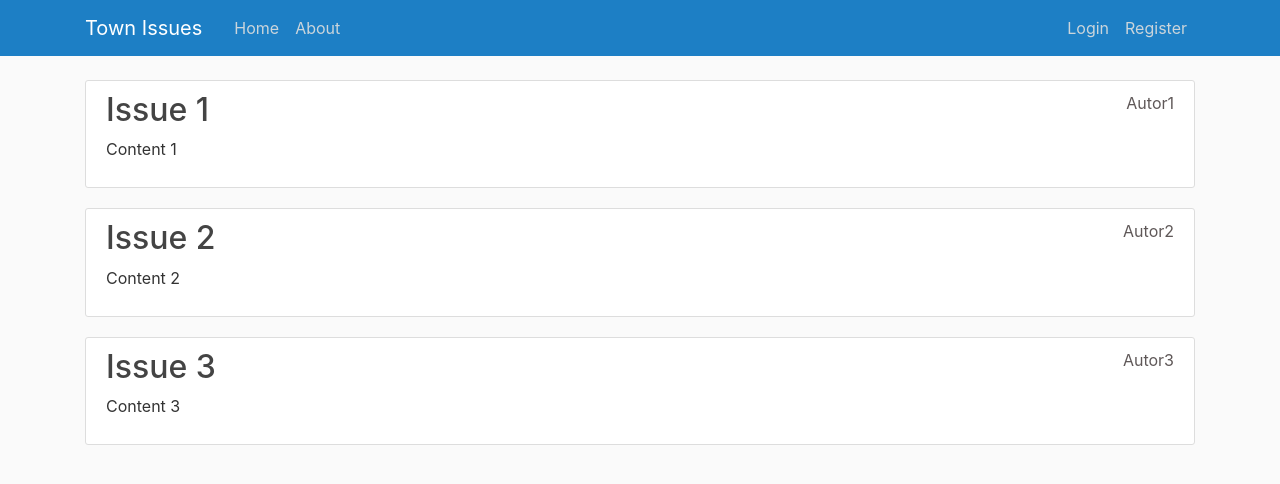
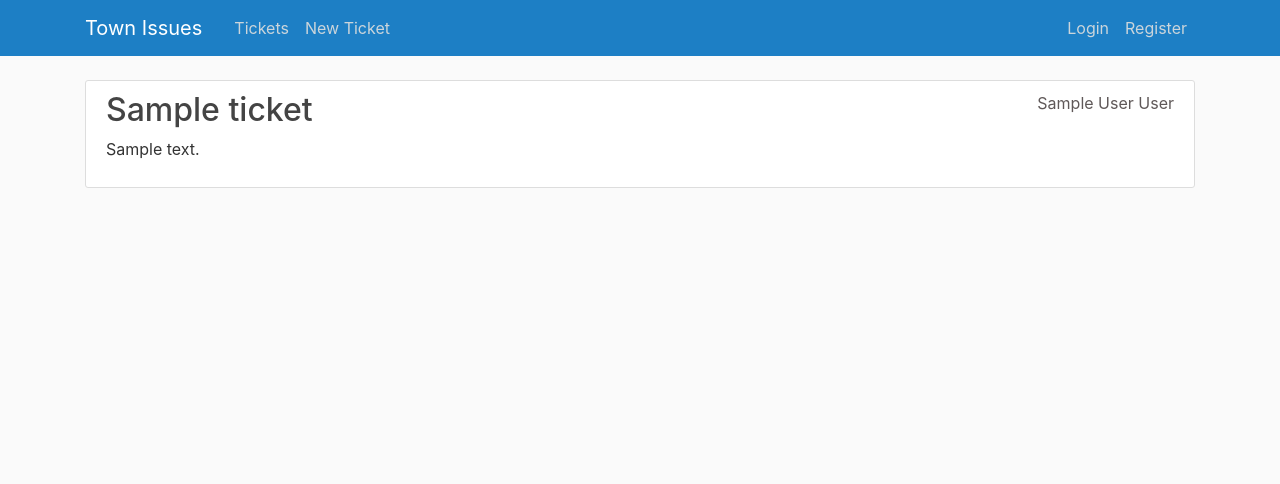
Before and after one commit to xvigo/IIS-project-2022, a Flask app: page / in a window 1280 px wide. Shown: the top 484 px of the page. Run offline with Flask 2, Linux system fonts and the light colour scheme; tables that the repository leaves empty hold one stand-in row (values such as "Sample post"); parts of the project's set-up code (start-up, migrations or seed data) failed here and were passed over; some libraries are stand-ins or nearby versions.

Commit message:
add creating and updating tickets

```diff
--- a/TownIssues/routes.py
+++ b/TownIssues/routes.py
@@ -1,5 +1,7 @@
-from flask import render_template, flash, redirect, url_for, request
-from TownIssues.forms import RegistrationForm, LoginForm, ChangePasswordForm, UpdateAccountForm
+from audioop import add
+from flask import abort, render_template, flash, redirect, url_for, request
+from sqlalchemy import desc
+from TownIssues.forms import RegistrationForm, AddTicketForm, LoginForm, ChangePasswordForm, UpdateAccountForm, UpdateTicketForm
 from TownIssues.models import User, Ticket
 from TownIssues import app, db, bcrypt
 from flask_login import login_user, current_user, logout_user, login_required
@@ -26,9 +28,10 @@ posts = [
 
 
 @app.route("/")
-@app.route("/home")
+@app.route("/tickets")
 def home():
-    return render_template('home.html', posts=posts)
+    tickets = Ticket.query.order_by(desc(Ticket.datetime_created)).all()
+    return render_template('tickets.html', tickets=tickets)
 
 
 
@@ -100,6 +103,42 @@ def account():
 
     return render_template('account.html', title='Account', password_form=password_form, profile_form=profile_form)
 
-@app.route("/about")
-def about():
-    return render_template('about.html', title='About')
+@app.route("/tickets/add", methods=['GET', 'POST'])
+@login_required
+def add_ticket():
+    form = AddTicketForm()
+
+
+    if form.validate_on_submit():
+        ticket = Ticket(title=form.title.data, description=form.description.data, street=form.description.data, house_number=form.house_num.data, author=current_user)
+        db.session.add(ticket)
+        db.session.commit()
+        flash('Ticked created succesfully.', 'success')
+        return redirect(url_for('home'))
+
+    return render_template('update_ticket.html', title='Account', form=form, legend='Create New Ticket')
+
+@app.route("/tickets/<int:ticket_id>/update", methods=['GET', 'POST'])
+@login_required
+def update_ticket(ticket_id):
+    ticket = Ticket.query.get_or_404(ticket_id)
+    if ticket.author != current_user:
+        abort(403)
+
+    form = UpdateTicketForm()
+    if request.method == 'GET':
+        form.title.data = ticket.title
+        form.description.data = ticket.description
+        form.street.data = ticket.street
+        form.house_num.data = ticket.house_number
+
+    elif form.validate_on_submit():
+        ticket.title = form.title.data
+        ticket.description = form.description.data
+        ticket.street = form.street.data
+        ticket.house_number = form.house_num.data
+        db.session.commit()
+        flash('Ticket updated succesfully.', 'success')
+        return redirect(url_for('home'))
+
+    return render_template('update_ticket.html', title='Account', form=form, legend='Update Ticket')
--- a/TownIssues/templates/home.html
+++ /dev/null
@@ -1,12 +0,0 @@
-{% extends "layout.html" %}
-{% block content %}
-    {% for post in posts %}
-        <article class="media content-section">
-          <div class="media-body">
-            <h2><a class="article-title" href="#">{{ post.title }}</a></h2>
-            <p class="article-content">{{ post.content }}</p>
-          </div>
-            <a class="author-title" href="#">{{ post.author }}</a>
-        </article>
-    {% endfor %}
-{% endblock content %}
--- a/TownIssues/templates/layout.html
+++ b/TownIssues/templates/layout.html
@@ -26,8 +26,8 @@
           </button>
           <div class="collapse navbar-collapse" id="navbarToggle">
             <div class="navbar-nav mr-auto">
-              <a class="nav-item nav-link" href="/">Home</a>
-              <a class="nav-item nav-link" href="/about">About</a>
+              <a class="nav-item nav-link" href="/">Tickets</a>
+              <a class="nav-item nav-link" href="/tickets/add">New Ticket</a>
             </div>
             <!-- Navbar Right Side -->
             <div class="navbar-nav">
--- /dev/null
+++ b/TownIssues/templates/tickets.html
@@ -0,0 +1,18 @@
+{% extends "layout.html" %}
+{% block content %}
+    {% for ticket in tickets %}
+        <article class="media content-section">
+          <div class="media-body">
+            {% if current_user != ticket.author %}
+            <h2 class="article-title">{{ ticket.title }}</h2>
+            {% else %}
+            <h2><a class="article-title" href="/tickets/{{ ticket.id }}/update">{{ ticket.title }}</a></h2>
+            {% endif %}
+
+
+            <p class="article-content">{{ ticket.description }}</p>
+          </div>
+            <a class="author-title" href="#">{{ ticket.author.name }} {{ ticket.author.surname }}</a>
+        </article>
+    {% endfor %}
+{% endblock content %}
--- a/database.sql
+++ b/database.sql
@@ -41,7 +41,7 @@ CREATE TABLE resident(
 
 CREATE TABLE ticket(
 	id_ticket SERIAL PRIMARY KEY NOT NULL,
-	t_name VARCHAR(50) NOT NULL,
+	title VARCHAR(50) NOT NULL,
 	t_description TEXT NOT NULL,
 	street TEXT NOT NULL,
 	house_number INT NOT NULL,
```
Also changed, not shown: TownIssues/forms.py (+16 -2 lines), TownIssues/models.py (+10 -10 lines), TownIssues/templates/about.html (deleted, +0 -7 lines), TownIssues/templates/update_ticket.html (added, +38 -0 lines).
